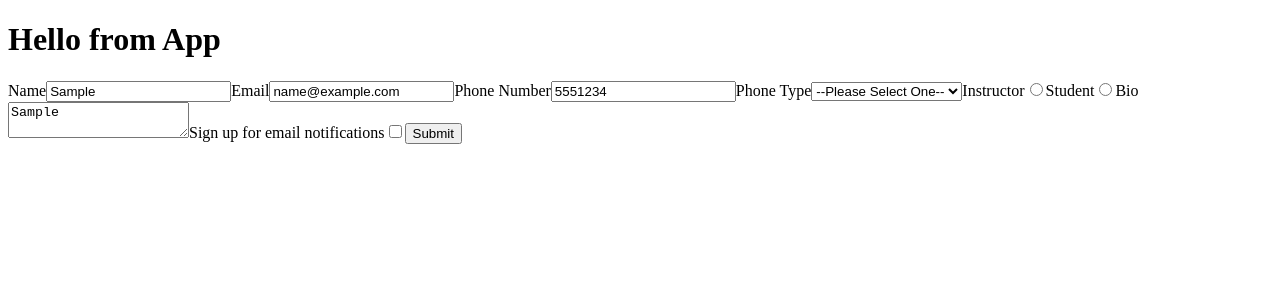
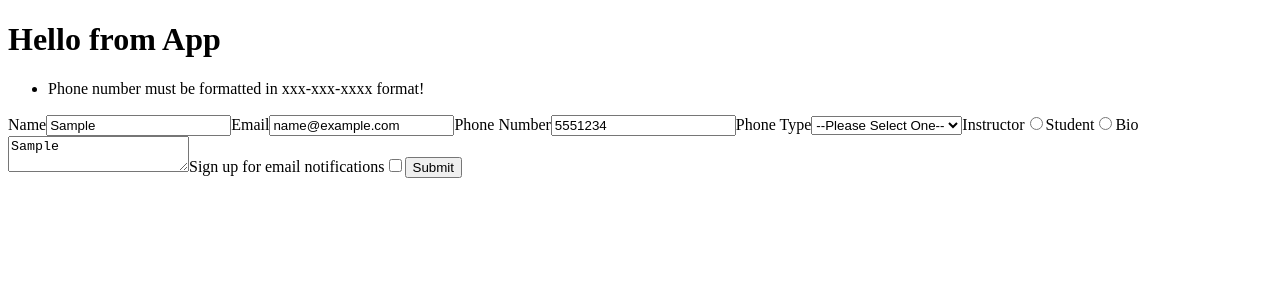
Before and after one commit to zeisen33/w11d1_classwork, a React (Create React App) app in the folder forms/: page / in a window 1280 px wide. Both pictures are taken after typing "Sample", "name@example.com", "5551234", "Sample" into the empty fields and a click on the input "Submit". Shown: the top 300 px of the page. Built offline with nearby package versions, Linux system fonts and the light colour scheme.

Commit message:
Continue validation handling

```diff
--- a/forms/src/Components/Form.jsx
+++ b/forms/src/Components/Form.jsx
@@ -59,19 +59,38 @@ const Form = () => {
         if (user.name === '') {
             currentErrors.push('Name cannot be blank!')
         }
+        if (user.email === '') {
+            currentErrors.push('Email cannot be blank!')
+        }
+        if (!user.email.includes('@')) {
+            currentErrors.push('Email improperly formatted!')
+        }
+        if (!user.email.includes('.')) {
+            currentErrors.push('Email improperly formatted!')
+        }
+
+        const phoneSplits = user.phone.split('-')
+
+        if ((phoneSplits[0].length !== 3 ||
+            phoneSplits[1].length !== 3 ||
+            phoneSplits[2].length !== 4) &&
+            (user.phone.length !== 0)) {
+                currentErrors.push('Phone number must be formatted in xxx-xxx-xxxx format!')
+        }
+
         return currentErrors
     }
 
-    // const errorsMap =
-    //     errors.map(error => {
-    //         console.log(error);
-    //         return <li>{error}</li>
-    //     });
+    const errorsMap =
+        errors.map(error => {
+            console.log(error);
+            return <li>{error}</li>
+        });
 
     return (
         <div className='formContainer'>
             <ul>
-                {/* {errorsMap} */}
+                {errorsMap}
             </ul>
             <form onSubmit={handleSubmit} >
                 <label>
```
